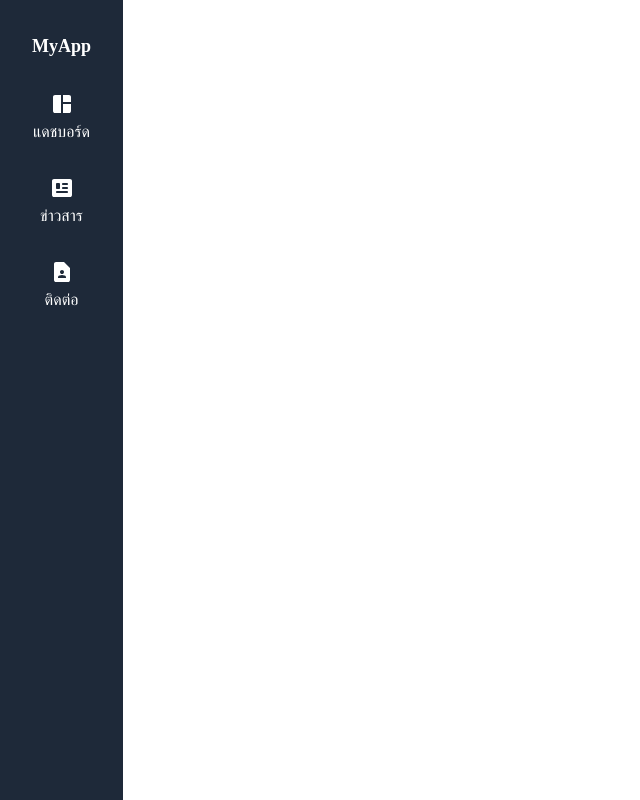
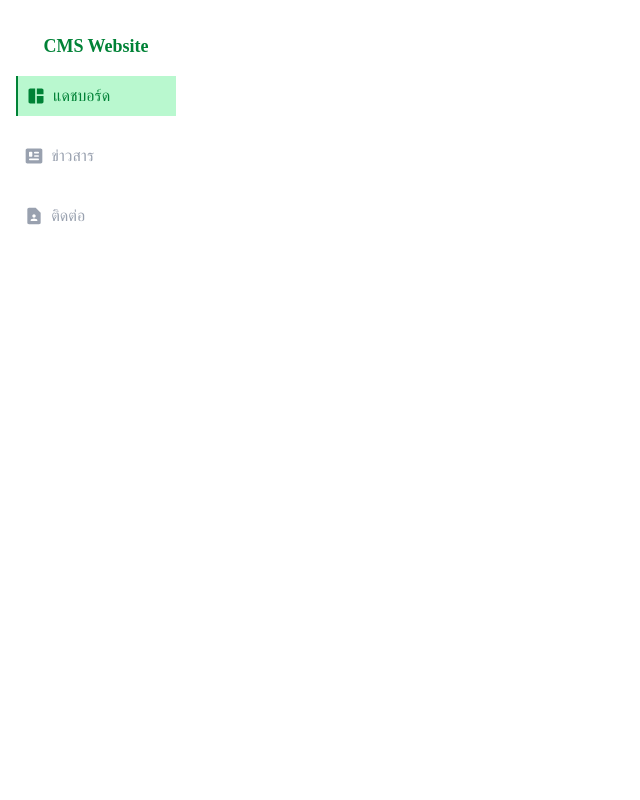
Before and after one commit to KPV2004/demo-cms, a Next.js app: page / in a window 1280 px wide. Shown: the whole page, without its empty margins (0-640 px from the left). Built offline with nearby package versions, Linux system fonts and the light colour scheme.

Commit message:
style: update sidebar theme and improve hover/active styles

```diff
--- a/components/Navbar.tsx
+++ b/components/Navbar.tsx
@@ -1,30 +1,35 @@
 'use client'
 
 import { Icon } from "@iconify/react/dist/iconify.js";
+import { useState } from "react";
 
 export default function Navbar() {
+    const [selected, setSelected] = useState<string>('dashboard');
+
+     const menuItems = [
+        { id: 'dashboard', label: 'แดชบอร์ด', icon: 'material-symbols:space-dashboard' },
+        { id: 'news', label: 'ข่าวสาร', icon: 'material-symbols:newsmode-rounded' },
+        { id: 'contact', label: 'ติดต่อ', icon: 'material-symbols:contact-page' }
+    ];
+
     return (
-        <div className=" h-full p-4 bg-gray-800 text-white">
-            <div className="text-lg font-bold flex flex-col p-4 justify-center items-center">MyApp</div>
-            <div>
-                <div >
-                    <a href="#" className="hover:bg-red-200 flex flex-col p-4 justify-center items-center gap-1">
-                        <Icon icon="material-symbols:space-dashboard" width="24" height="24" />
-                        <h1>แดชบอร์ด</h1>
-                    </a>
-                </div>
-                <div>
-                    <a href="#" className="hover:bg-red-200 flex flex-col p-4 justify-center items-center gap-1">
-                        <Icon icon="material-symbols:newsmode-rounded" width="24" height="24" />
-                        <h1>ข่าวสาร</h1>
-                    </a>
-                </div>
-                <div>
-                    <a href="#" className="hover:bg-red-200 flex flex-col p-4 justify-center items-center gap-1">
-                        <Icon icon="material-symbols:contact-page" width="24" height="24" />
-                        <h1>ติดต่อ</h1>
-                    </a>
-                </div>
+        <div className=" h-full w-[15%] py-4  bg-white text-gray-400">
+            <div className="text-lg text-green-700 font-bold flex flex-col p-4 justify-start items-center">CMS Website</div>
+            <div className="flex flex-col gap-5 mx-4">
+               {menuItems.map(item => (
+                    <div key={item.id}>
+                        <div
+                            id={item.id}
+                            onClick={() => setSelected(item.id)}
+                            className={`flex w-full py-2 justify-start items-center gap-[5%] px-2 cursor-pointer
+                                ${selected === item.id ? 'border-green-700 border-l-2 bg-green-200 text-green-700' : 'hover:border-l-2 hover:border-gray-400 hover:bg-gray-100 hover:text-gray-700'}
+                            `}
+                        >
+                            <Icon icon={item.icon} width="20" height="20" />
+                            <h1>{item.label}</h1>
+                        </div>
+                    </div>
+                ))}
             </div>
         </div>
     );
```
